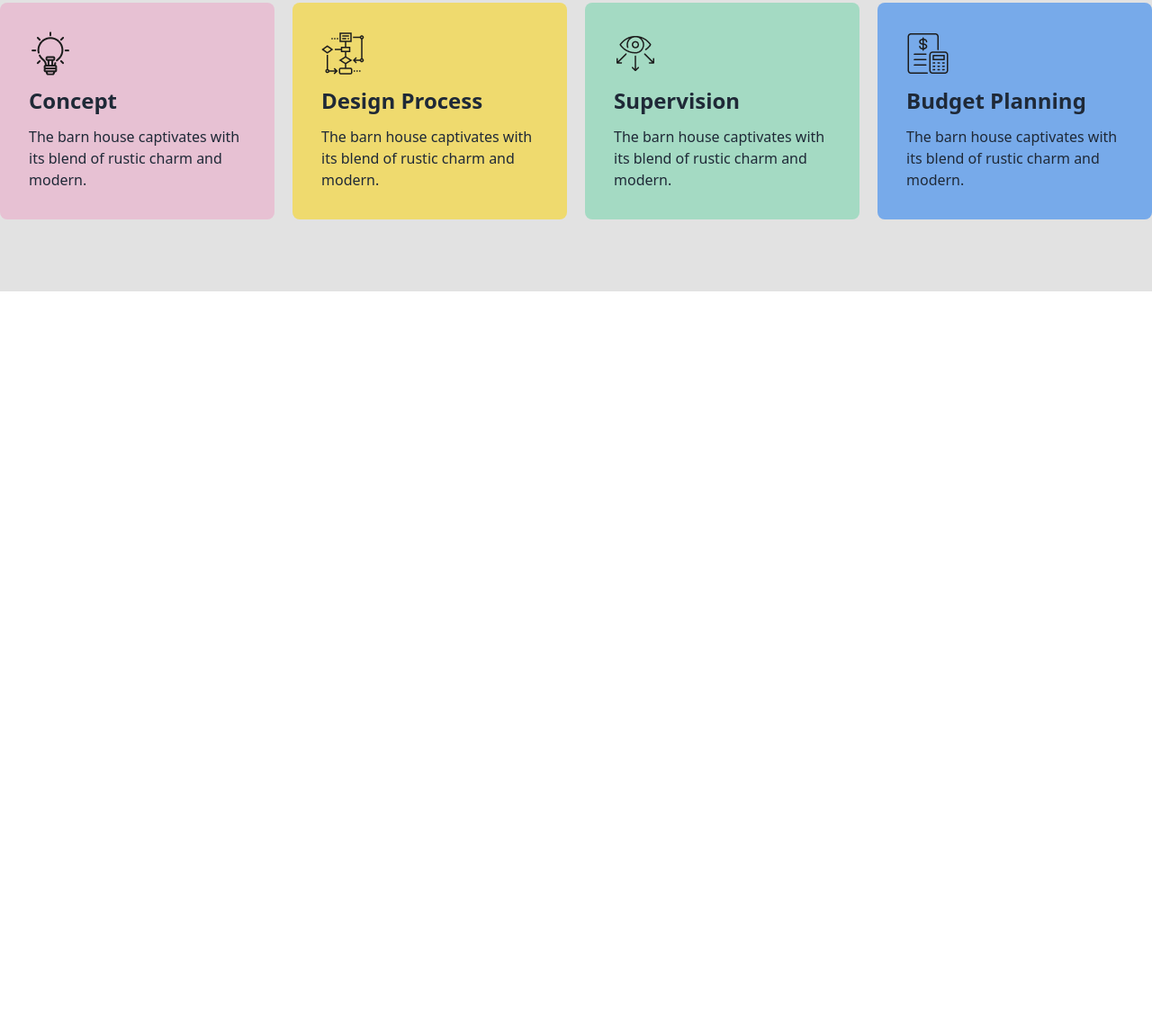
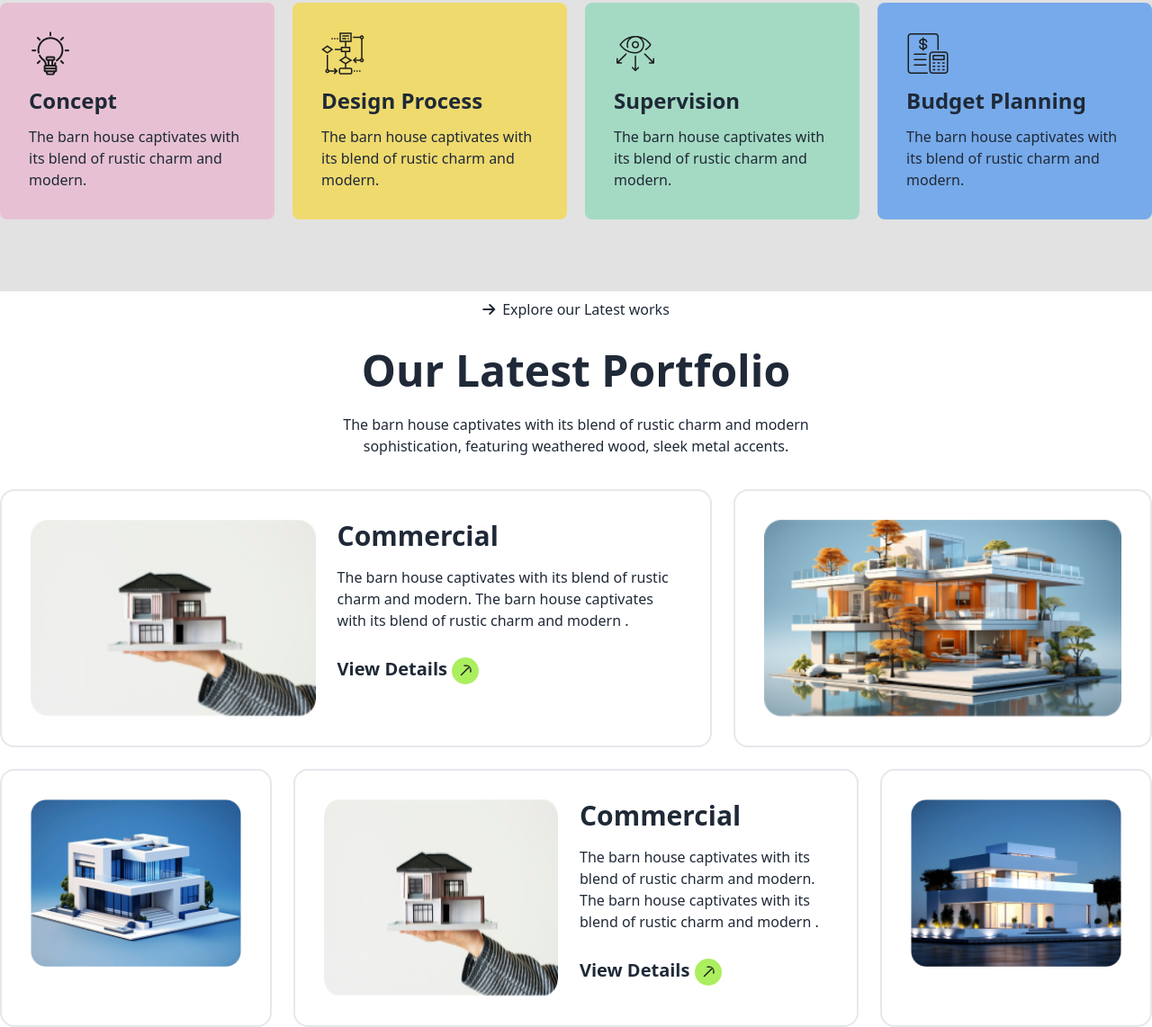
Before and after one commit to anait31/Renterio-3, a plain HTML site: page index.html in a window 1280 px wide. Shown: the part 2157-3299 px from the top of the page at 90% size. Before the commit the page ends 2481 px from the top, so only its background shows below. Drawn offline with nearby package versions, Linux system fonts and the light colour scheme.

Commit message:
Desing portfolio section

```diff
--- a/index.html
+++ b/index.html
@@ -150,13 +150,14 @@
                 </div>
             </div>
             <!-- Our Work -->
-             <div class="bg-[#1E1E1E20] py-20 px-6 md:px-0">
+            <div class="bg-[#1E1E1E20] py-20 px-6 md:px-0">
                 <div class="max-w-7xl mx-auto">
                     <div class="text-center space-y-6">
-                        <button class="bg-white p-2 rounded-2xl"><i
-                                class="fa-solid fa-arrow-right mr-2"></i>How we works</button>
+                        <button class="bg-white p-2 rounded-2xl"><i class="fa-solid fa-arrow-right mr-2"></i>How we
+                            works</button>
                         <h3 class="text-3xl md:text-5xl font-bold">Our Works Process</h3>
-                        <p class="md:w-5/12 mx-auto">The barn house captivates with its blend of rustic charm and modern sophistication, featuring weathered wood, sleek metal accents.</p>
+                        <p class="md:w-5/12 mx-auto">The barn house captivates with its blend of rustic charm and modern
+                            sophistication, featuring weathered wood, sleek metal accents.</p>
                     </div>
                     <div class="md:grid md:grid-cols-2 md:gap-5 lg:grid-cols-4 mt-8">
                         <div class="bg-[#E7C1D3] p-8 rounded-lg space-y-3 mb-6 md:mb-0">
@@ -181,7 +182,52 @@
                         </div>
                     </div>
                 </div>
-             </div>
+            </div>
+            <!-- Portfolio -->
+            <div class="px-6 md:px-0">
+                <div class="max-w-7xl mx-auto">
+                    <div class="text-center space-y-6">
+                        <button class="bg-white p-2 rounded-2xl"><i class="fa-solid fa-arrow-right mr-2"></i>Explore our
+                            Latest works</button>
+                        <h3 class="text-3xl md:text-5xl font-bold">Our Latest Portfolio</h3>
+                        <p class="md:w-5/12 mx-auto">The barn house captivates with its blend of rustic charm and modern
+                            sophistication, featuring weathered wood, sleek metal accents.</p>
+                    </div>
+                    <div class="md:grid md:grid-cols-8 md:gap-6 mt-9 space-y-6 md:space-y-0">
+                        <div class="md:flex col-span-5 gap-6 p-8 border-2 rounded-2xl">
+                            <img class="mb-4 md:mb-0 w-full " src="./assets/img1.png" alt="">
+                            <div class="">
+                                <h3 class="text-3xl font-bold">Commercial</h3>
+                                <p class="my-4">The barn house captivates with its blend of rustic charm and modern. The barn house
+                                    captivates with its blend of rustic charm and modern .</p>
+                                <button class="text-xl font-semibold py-3 rounded-3xl mr-2">View Details
+                                    <img class="inline-block bg-[#ABEF5F] p-2 rounded-full"
+                                        src="./assets/arrowupright.png" alt=""></button>
+                            </div>
+                        </div>
+                        <div class="col-span-3 gap-6 p-8 border-2 rounded-2xl">
+                            <img class="w-full" src="./assets/img2.png" alt="">
+                        </div>
+                        <div class="col-span-2 gap-6 p-8 border-2 rounded-2xl">
+                            <img class="w-full" src="./assets/img3.png" alt="">
+                        </div>
+                        <div class="md:flex col-span-4 gap-6 p-8 border-2 rounded-2xl">
+                            <img class="w-full mb-4 md:mb-0" src="./assets/img1.png" alt="">
+                            <div class="">
+                                <h3 class="text-3xl font-bold">Commercial</h3>
+                                <p class="my-4">The barn house captivates with its blend of rustic charm and modern. The barn house
+                                    captivates with its blend of rustic charm and modern .</p>
+                                <button class="text-xl font-semibold py-3 rounded-3xl mr-2">View Details
+                                    <img class="inline-block bg-[#ABEF5F] p-2 rounded-full"
+                                        src="./assets/arrowupright.png" alt=""></button>
+                            </div>
+                        </div>
+                        <div class="col-span-2 gap-6 p-8 border-2 rounded-2xl">
+                            <img class="w-full" src="./assets/img5.png" alt="">
+                        </div>
+                    </div>
+                </div>
+            </div>
         </main>
     </div>
     <footer>
```
